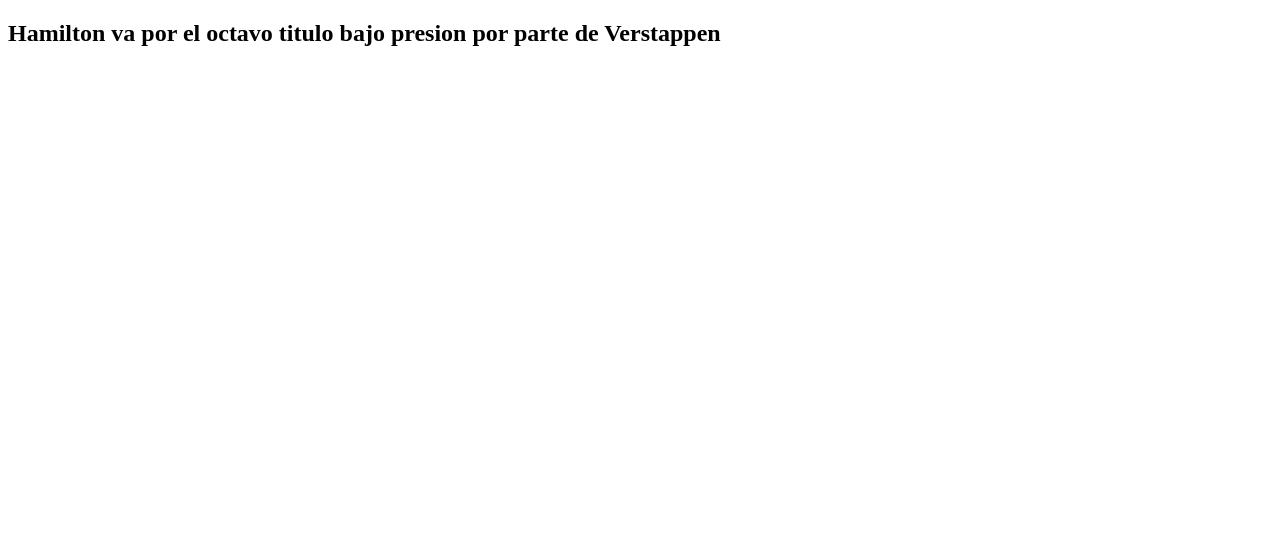
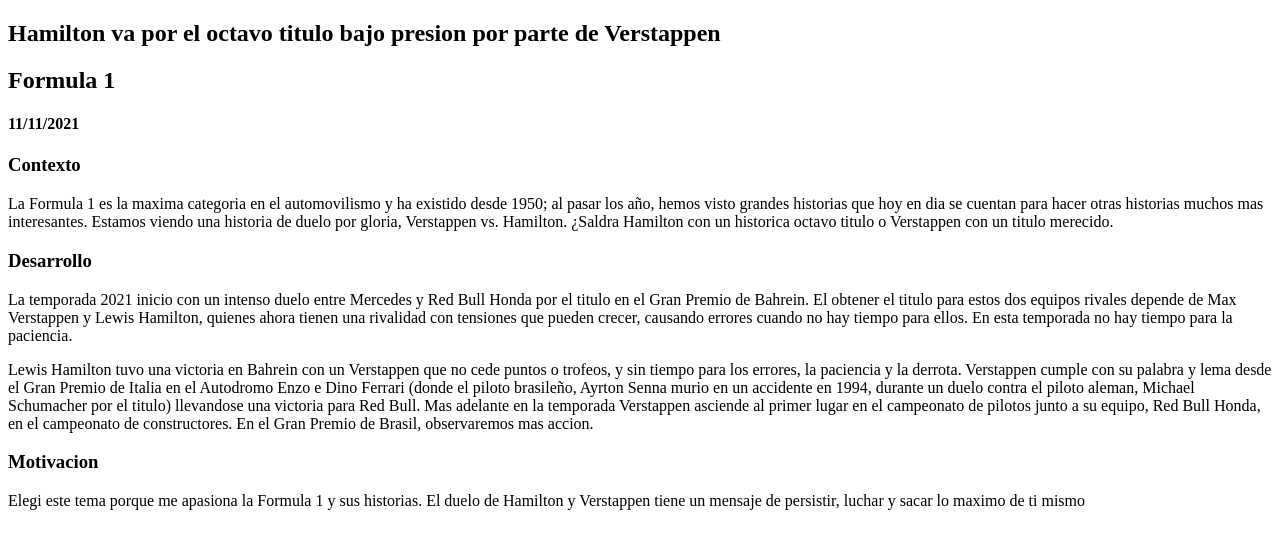
Before and after one commit to SantiAlvaDom/12-2-AlvarezDominguez-RamirezAmparo-blog-del-mundo, a plain HTML site: page Roots/tema3.html in a window 1280 px wide. Drawn offline with Linux system fonts and the light colour scheme.

Commit message:
Ya casi completo.

```diff
--- a/Roots/tema3.html
+++ b/Roots/tema3.html
@@ -17,7 +17,25 @@
             </header>
 
             <main>
-                <!--aqui van los artículos-->
+                <!--Hamilton Va por el octavo titulo bajo presion por parte de Verstappen-->
+                <article>
+<header>
+    <hgroup>
+        <!--Formula 1-->
+        <h2>Formula 1</h2>
+        <!--11 de Noviembre, 2021-->
+        <h4>11/11/2021</h4>
+    </hgroup>
+</header>
+<!--El inicio de la era Hamilton - Verstappen-->
+<div>
+    <h3>Contexto</h3>
+    <p>La Formula 1 es la maxima categoria en el automovilismo y ha existido desde 1950; al pasar los año, hemos visto grandes historias que hoy en dia se cuentan para hacer otras historias muchos mas interesantes. Estamos viendo una historia de duelo por gloria, Verstappen vs. Hamilton. ¿Saldra Hamilton con un historica octavo titulo o Verstappen con un titulo merecido.</p>
+    <h3>Desarrollo</h3>
+    <p>La temporada 2021 inicio con un intenso duelo entre Mercedes y Red Bull Honda por el titulo en el Gran Premio de Bahrein. El obtener el titulo para estos dos equipos rivales depende de Max Verstappen y Lewis Hamilton, quienes ahora tienen una rivalidad con tensiones que pueden crecer, causando errores cuando no hay tiempo para ellos. En esta temporada no hay tiempo para la paciencia. </p>
+<p>Lewis Hamilton tuvo una victoria en Bahrein con un Verstappen que no cede puntos o trofeos, y sin tiempo para los errores, la paciencia y la derrota. Verstappen cumple con su palabra y lema desde el Gran Premio de Italia en el Autodromo Enzo e Dino Ferrari (donde el piloto brasileño, Ayrton Senna murio en un accidente en 1994, durante un duelo contra el piloto aleman, Michael Schumacher por el titulo) llevandose una victoria para Red Bull. Mas adelante en la temporada Verstappen asciende al primer lugar en el campeonato de pilotos junto a su equipo, Red Bull Honda, en el campeonato de constructores. En el Gran Premio de Brasil, observaremos mas accion.</p>
+<h3>Motivacion</h3>
+<p>Elegi este tema porque me apasiona la Formula 1 y sus historias. El duelo de Hamilton y Verstappen tiene un mensaje de persistir, luchar y sacar lo maximo de ti mismo</p>
             </main>
 
             <aside>
```
